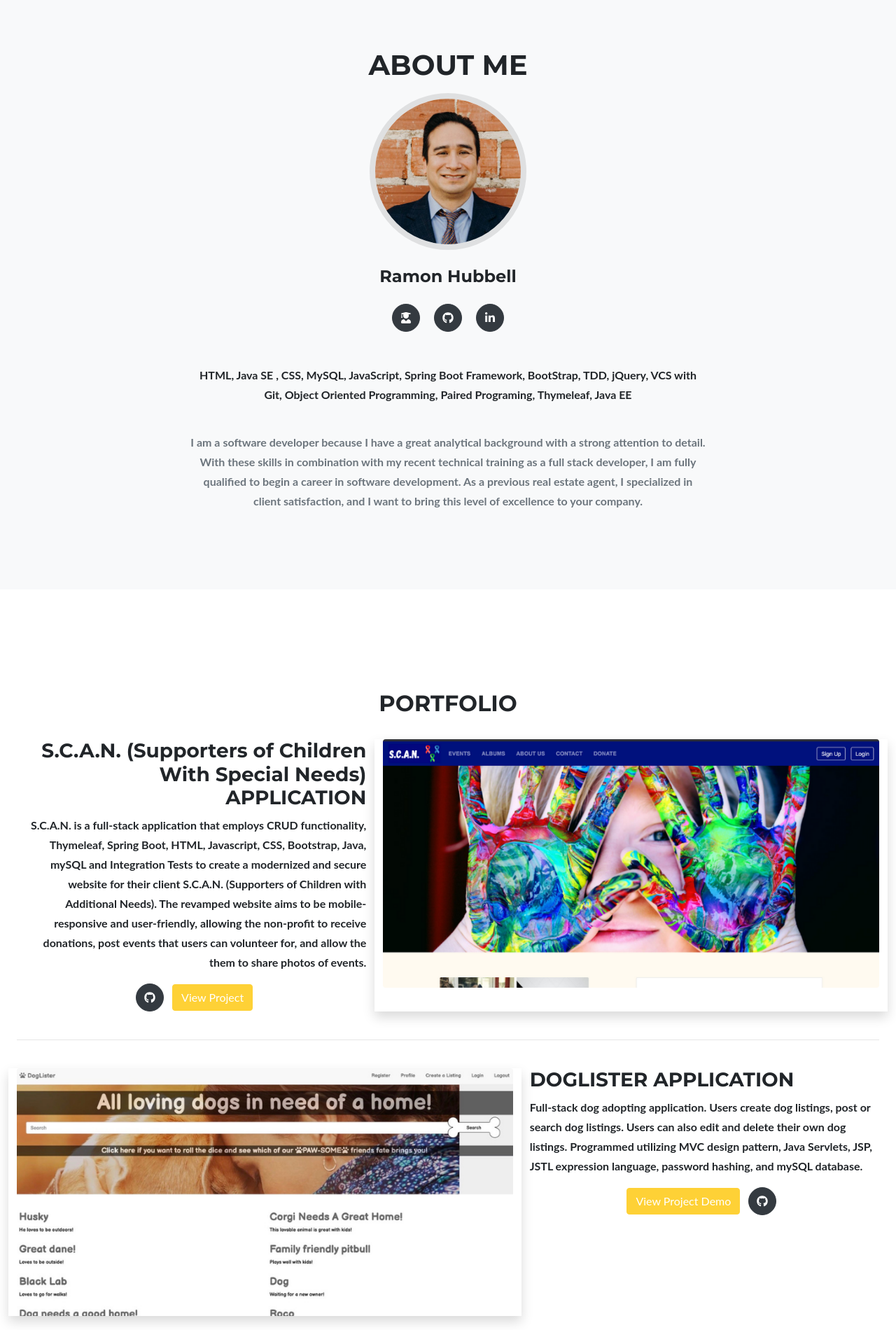
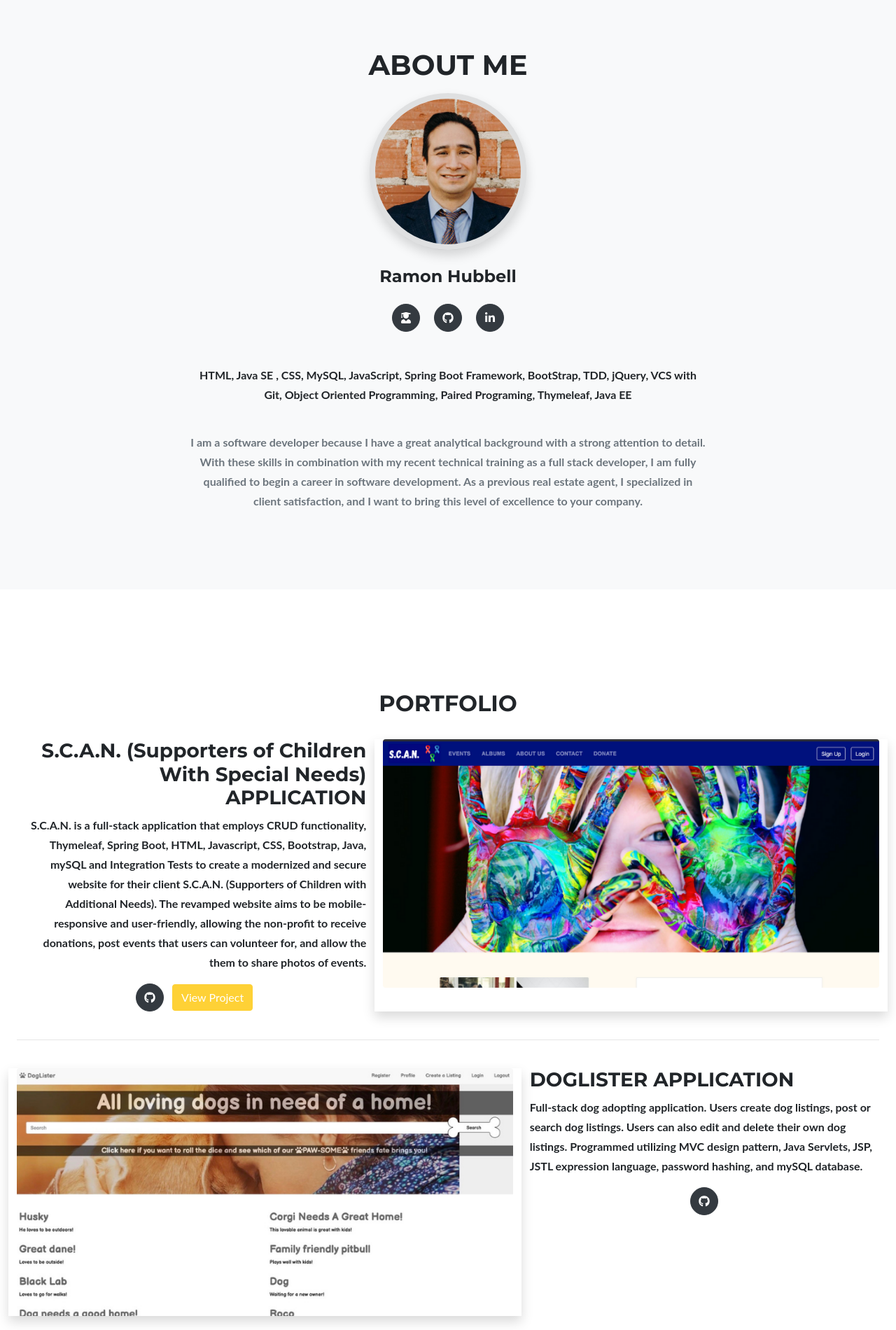
Before and after one commit to ramonhubbell/ramonhubbell.github.io, a plain HTML site: page index.html in a window 1280 px wide. Shown: the part 780-2680 px from the top of the page at 70% size. Drawn offline with nearby package versions, Linux system fonts and the light colour scheme; a web font is replaced by a local one.

Commit message:
feature: working on making video demos for the last two projects

```diff
--- a/index.html
+++ b/index.html
@@ -57,7 +57,7 @@
         <div class="row">
             <div class="col-lg-12">
                 <div class="team-member">
-                    <img class="mx-auto rounded-circle" src="imgs/Headshot.png" alt="" />
+                    <img class="mx-auto rounded-circle shadow" src="imgs/Headshot.png" alt="" />
                     <h4>Ramon Hubbell</h4>
                     <br>
                     <a class="btn btn-dark btn-social mx-2" href="https://alumni.codeup.com/students/830"><i class="fas fa-user-graduate"></i></a>
@@ -126,7 +126,7 @@
                 MVC
                 design pattern, Java Servlets, JSP, JSTL expression language, password hashing, and mySQL database.</p>
             <div class="col text-center">
-                <a class="btn btn-primary" href="https://scan4kids.me/">View Project Demo</a>
+<!--                <a class="btn btn-primary" href="https://scan4kids.me/">View Project Demo</a>-->
                 <a class="btn btn-dark btn-social mx-2" href="https://github.com/doglister-project/java-adlister"><i
                         class="fab fa-github"></i></a>
             </div>
@@ -149,7 +149,7 @@
                 for. Utilized jQuery, HTML, MapBox API, Bootstrap, and Open Weather Map API.</p>
             <div class="col text-center">
                 <a class="btn btn-dark btn-social mx-2" href="https://github.com/ramonhubbell/codeup-web-exercises/blob/master/weather_map.html"><i class="fab fa-github"></i></a>
-                <a class="btn btn-primary" href="https://scan4kids.me/">View Project Demo</a>
+<!--                <a class="btn btn-primary" href="https://scan4kids.me/">View Project Demo</a>-->
             </div>
         </div>
     </div>
```
